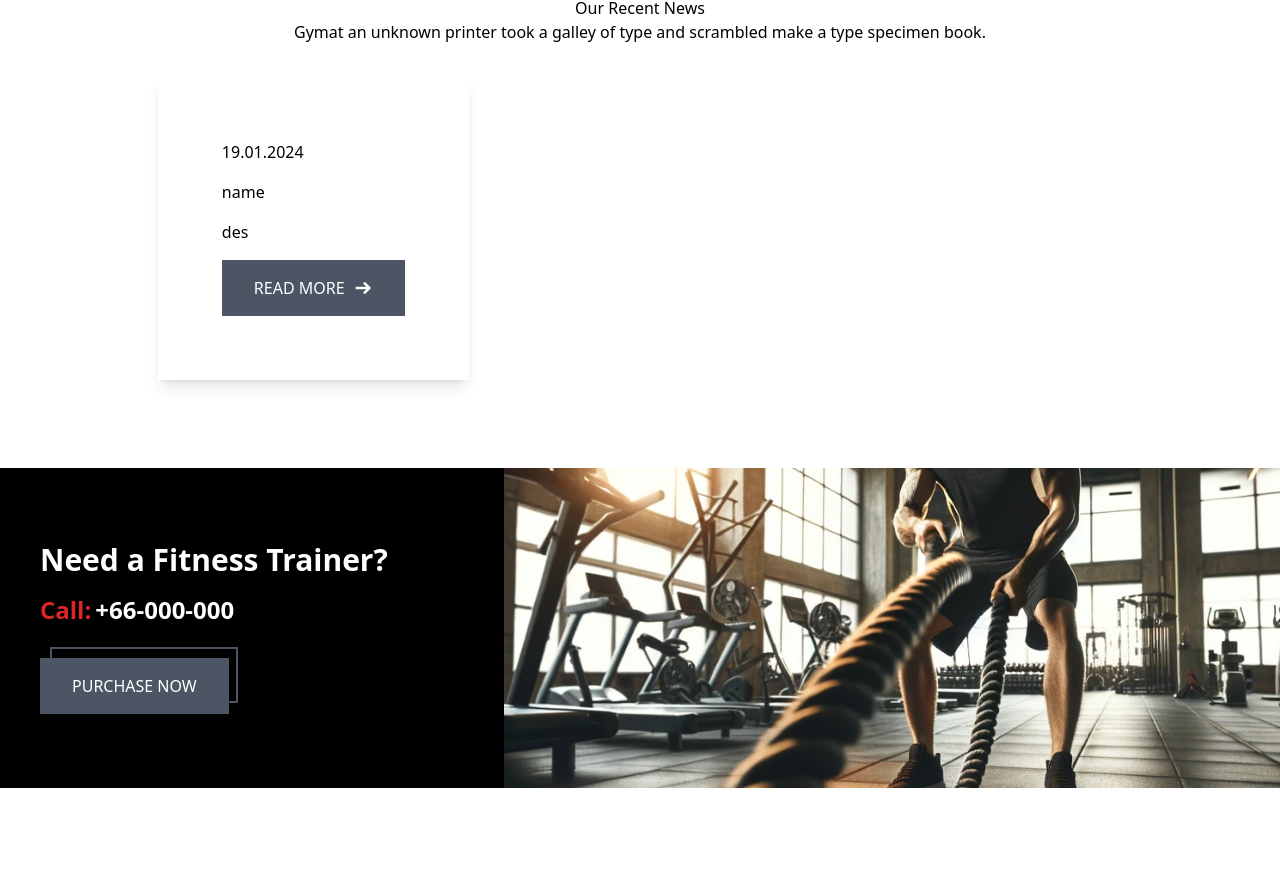
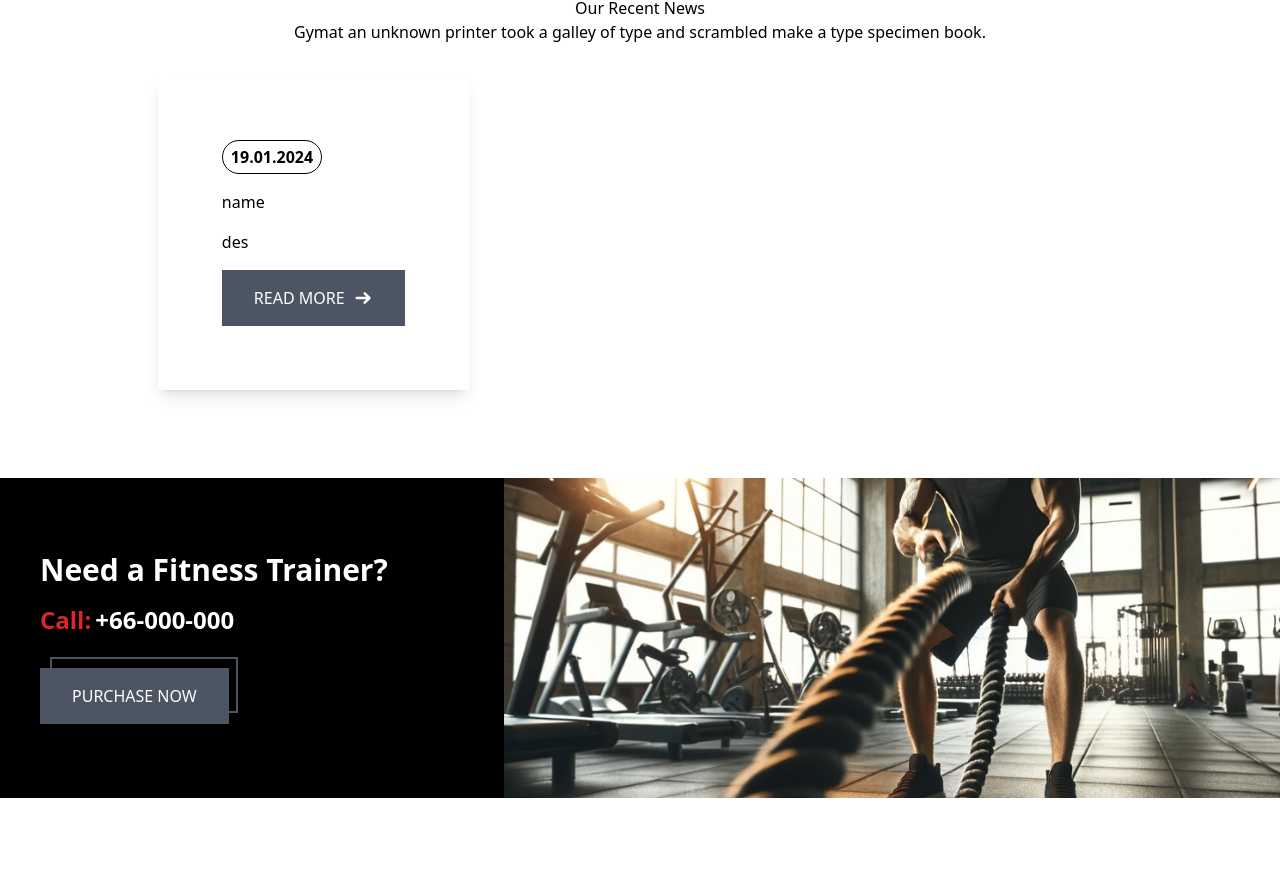
Before and after one commit to OnigiriKing/new-project, a React (Create React App) app: page / in a window 1280 px wide. Shown: the part 6637-7513 px from the top of the page. Built offline with nearby package versions, Linux system fonts and the light colour scheme.

Commit message:
Article update

```diff
--- a/src/components/homeComp/Home.News/News.Article/Article.jsx
+++ b/src/components/homeComp/Home.News/News.Article/Article.jsx
@@ -5,7 +5,7 @@ export default function Article({date, name, des}) {
   return (
     <div class="flex justify-center items-center shadow-lg">
       <div class="flex flex-col gap-4 p-[4rem] items-start">
-        <div>19.01.2024</div>
+        <div class="border-[1px] border-black p-1 px-2 rounded-full font-bold">19.01.2024</div>
         <h3>name</h3>
         <p>des</p>
         <Link class="button-class">READ MORE {allSvg(20).arrow}</Link>
```
Also changed, not shown: src/dist/style.css.
